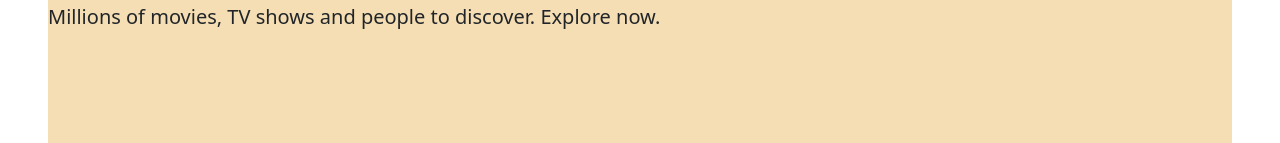
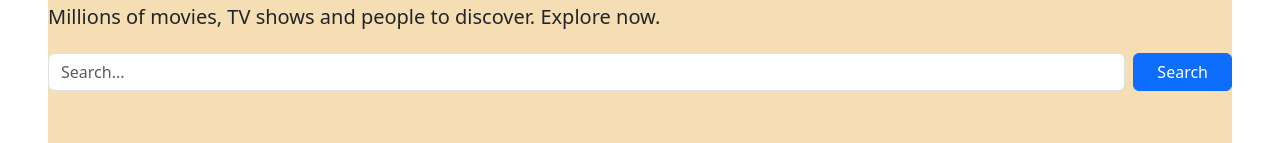
Before and after one commit to Medjai229/ITI-angular-movie-app, an Angular app: page / in a window 1280 px wide. Shown: the part 145-288 px from the top of the page. Built offline with nearby package versions, Linux system fonts and the light colour scheme; no server answers.

Commit message:
Added the search bar that will redirect to the search page

```diff
--- a/src/app/movie-list-page/movie-list-page.component.html
+++ b/src/app/movie-list-page/movie-list-page.component.html
@@ -2,6 +2,19 @@
   <div class="item">
     <h2>Welcome to our movie app</h2>
     <h5>Millions of movies, TV shows and people to discover. Explore now.</h5>
+    <div class="d-flex my-4">
+      <input
+        [(ngModel)]="searchData"
+        class="form-control me-2"
+        type="search"
+        placeholder="Search..."
+        aria-label="Search"
+        (keydown.enter)="search()"
+      />
+      <button type="submit" class="btn btn-primary col-1" (click)="search()">
+        Search
+      </button>
+    </div>
   </div>
 </div>
 
--- a/src/app/movie-list-page/movie-list-page.component.ts
+++ b/src/app/movie-list-page/movie-list-page.component.ts
@@ -3,21 +3,25 @@ import { Component } from '@angular/core';
 import { MovieCardComponent } from '../movie-card/movie-card.component';
 import { PaginationService } from '../service/pagnation.service';
 import { PaginationComponent } from '../pagination/pagination.component';
+import { Router, RouterLink } from '@angular/router';
+import { FormsModule } from '@angular/forms';
 
 @Component({
   selector: 'app-movie-list-page',
-  imports: [MovieCardComponent, PaginationComponent],
+  imports: [MovieCardComponent, PaginationComponent, FormsModule],
   templateUrl: './movie-list-page.component.html',
   styleUrl: './movie-list-page.component.css',
 })
 export class MovieListPageComponent {
   constructor(
     private requestService: RequestService,
-    private _paginationService: PaginationService
+    private _paginationService: PaginationService,
+    private router: Router
   ) {}
   movies: any[] = [];
   totalPages: number = 0;
   currentPage: number = 1;
+  searchData: string = '';
 
   ngOnInit(): void {
     this.loadMovies(this.currentPage);
@@ -34,4 +38,8 @@ export class MovieListPageComponent {
   onPageChange(page: number): void {
     this.loadMovies(page);
   }
+
+  search() {
+    this.router.navigate(['/search', this.searchData, 1]);
+  }
 }
```
